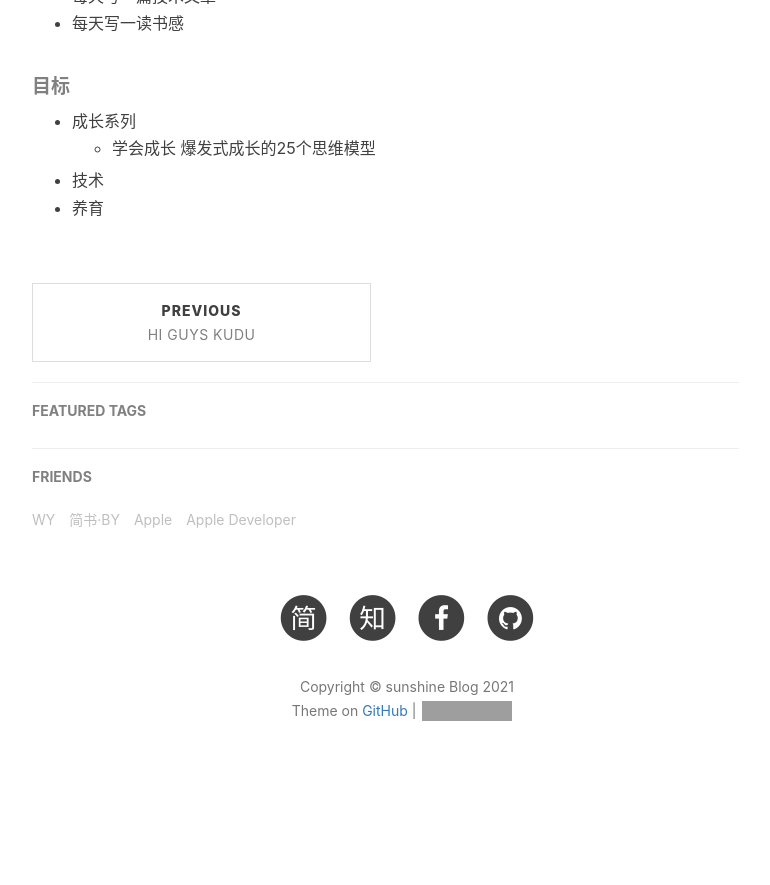
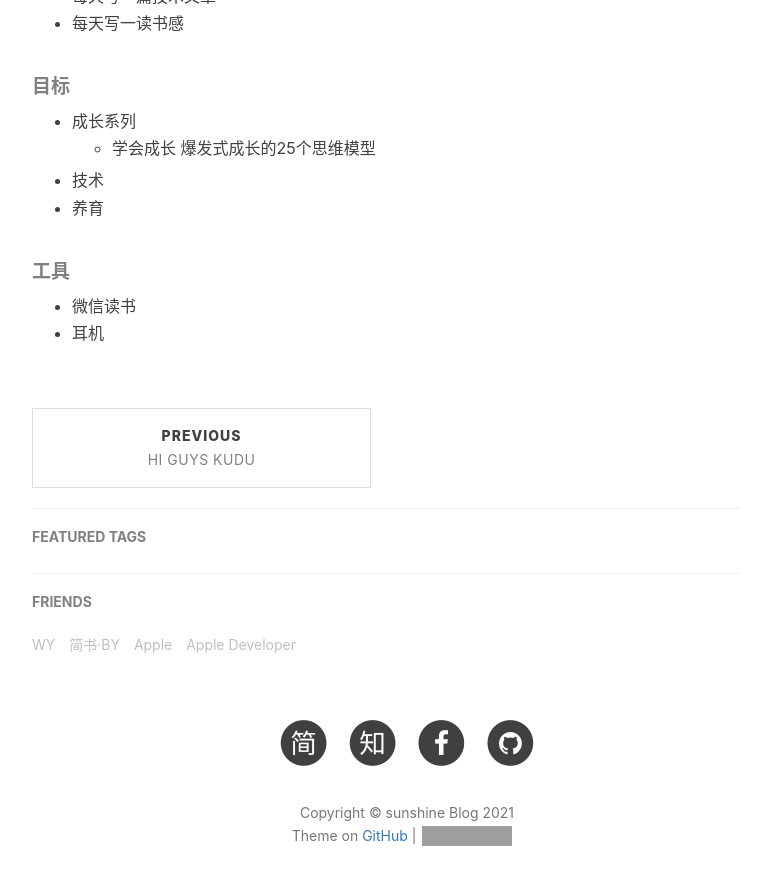
Before and after one commit to feature2018/feature2018.github.io, a Jekyll site: the page built from _posts/2021-02-01-Hi-Guys-target.md, in a window 1280 px wide and 900 px high, scrolled down 575 px. Shown: the top 885 px of the window, without its empty margins (233-1003 px from the left). Built offline with Jekyll 4.4.1, drawn with Linux system fonts in a browser that asks for light colours; nearby versions of some CDN libraries; our own code applies the rules of GitHub Pages for plain Markdown files; comment, search, counter and statistics services are not loaded; before the commit the page ends 1390 px from its top, so only the background shows below that; grey boxes are pictures that could not be loaded.

Commit message:
工具
工具

```diff
--- a/_posts/2021-02-01-Hi-Guys-target.md
+++ b/_posts/2021-02-01-Hi-Guys-target.md
@@ -10,3 +10,7 @@
   - 学会成长 爆发式成长的25个思维模型
 - 技术
 - 养育
+
+##### 工具
+- 微信读书
+- 耳机
```
